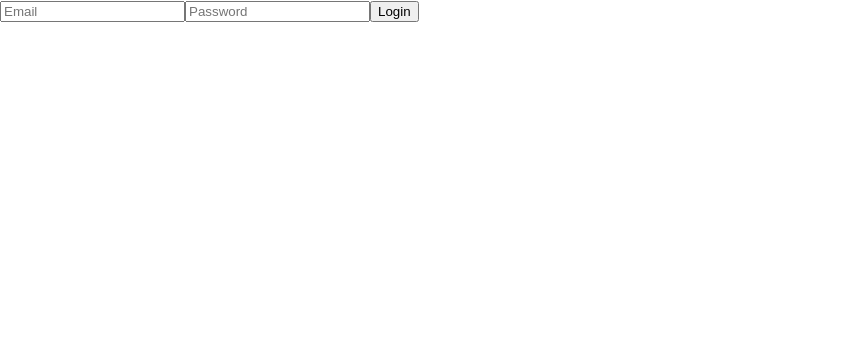
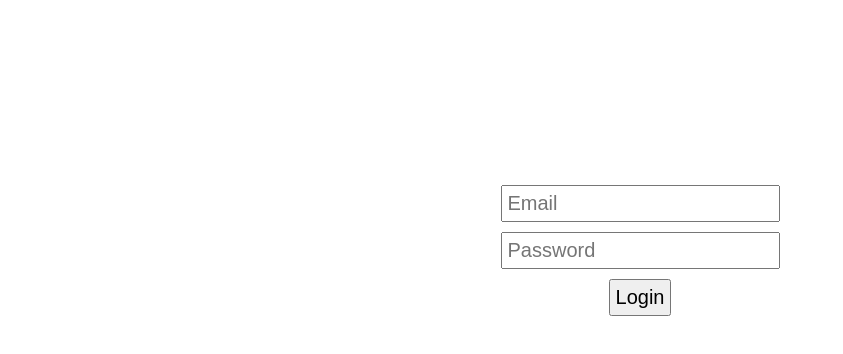
Before and after one commit to impactbyte-norberta/22-pokedex, a React (Create React App) app: page /login in a window 1280 px wide. Shown: the top 354 px of the page, without its empty margins (0-843 px from the left). Built offline with nearby package versions, Linux system fonts and the light colour scheme.

Commit message:
fix login style

```diff
--- a/src/pages/Login/Login.js
+++ b/src/pages/Login/Login.js
@@ -1,5 +1,19 @@
 import React, { useState } from "react";
 import { useHistory } from "react-router-dom";
+import styled from "styled-components";
+
+const Form = styled.div`
+    height: 500px;
+    display: flex;
+    justify-content: center;
+    align-items: center;
+
+    & form input {
+        font-size: 20px;
+        margin: 5px 0;
+        padding: 5px;
+    }
+`;
 
 function Login() {
     const history = useHistory();
@@ -23,8 +37,9 @@ function Login() {
     };
 
     return (
+        <Form>
+            <form onSubmit={handleSubmit}>
                 <div>
-            <form onSubmit={handleSubmit}>
                     <input
                         type="text"
                         name="email"
@@ -33,6 +48,8 @@ function Login() {
                         onChange={handleChange}
                         placeholder="Email"
                     />
+                </div>
+                <div>
                     <input
                         type="password"
                         name="password"
@@ -41,9 +58,12 @@ function Login() {
                         onChange={handleChange}
                         placeholder="Password"
                     />
+                </div>
+                <div style={{ textAlign: "center" }}>
                     <input type="submit" value="Login" />
+                </div>
             </form>
-        </div>
+        </Form>
     );
 }
 
```
Lines whose indentation alone changed are shown as unchanged.
